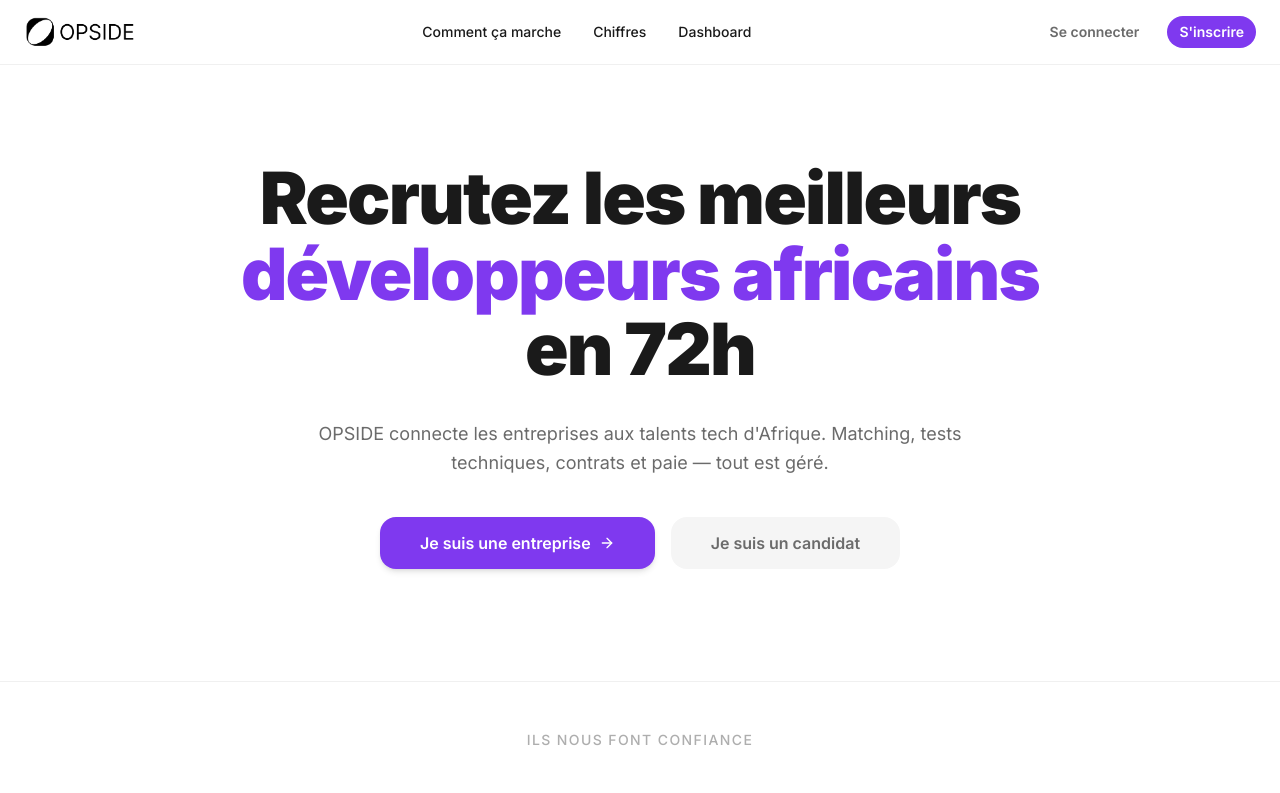
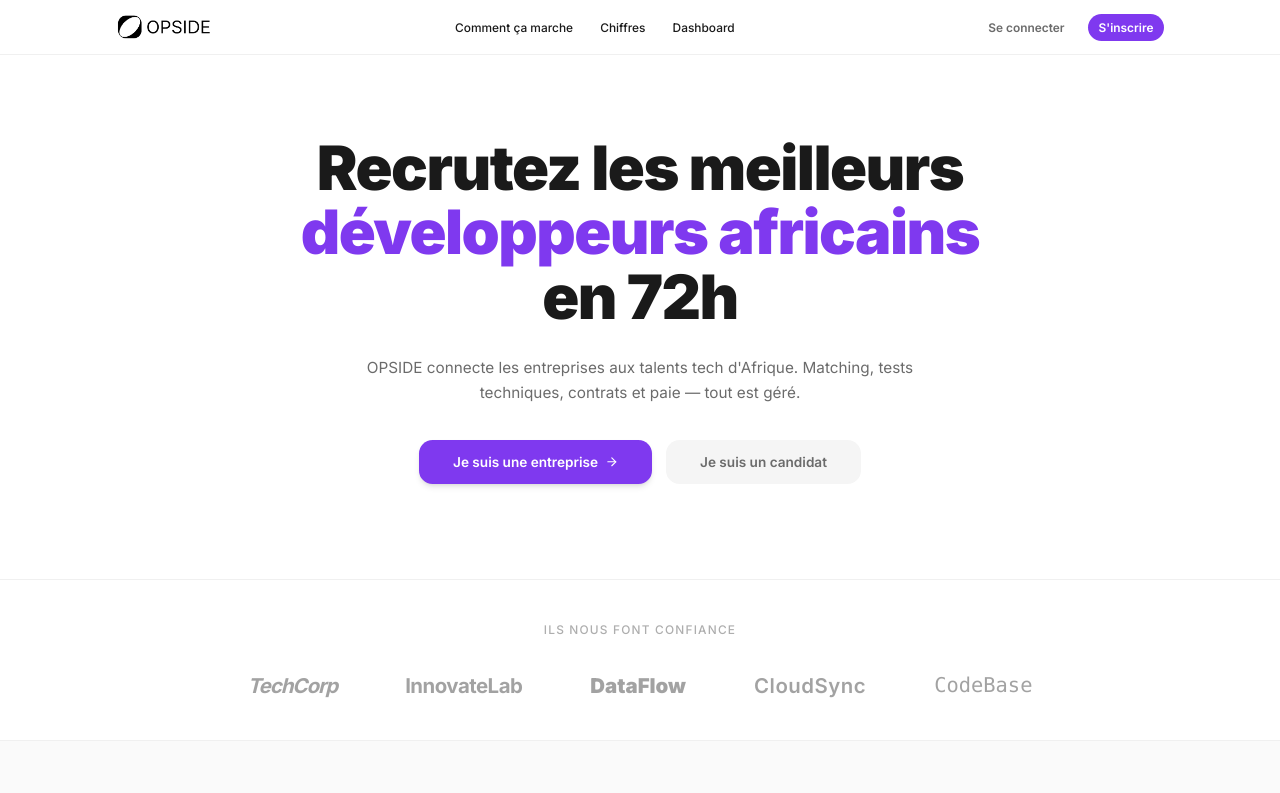
Before and after one commit to angelinah-creator/OPSIDE_Project, a Next.js app in the folder frontend/: page / in a window 1280 px wide. Shown: the top 793 px of the page. Built offline with nearby package versions, Linux system fonts and the light colour scheme.

Commit message:
correction du zoom dans globalcss

```diff
--- a/frontend/app/globals.css
+++ b/frontend/app/globals.css
@@ -10,6 +10,7 @@
 
 html {
   scroll-behavior: smooth;
+  font-size: 85%;
 }
 
 body {
--- a/frontend/components/dashboard/client/CandidaturesTab.tsx
+++ b/frontend/components/dashboard/client/CandidaturesTab.tsx
@@ -209,7 +209,7 @@ export default function ClientCandidaturesTab() {
               className="bg-white rounded-3xl p-6 border border-slate-100 shadow-sm hover:shadow-xl hover:shadow-slate-200/50 transition-all duration-300 flex flex-col group cursor-pointer"
             >
               <div className="flex justify-between items-start mb-4">
-                <div className="w-12 h-12 rounded-2xl bg-slate-50 flex items-center justify-center shrink-0 overflow-hidden border border-slate-100">
+                <div className="w-18 h-18 rounded-xl bg-slate-50 flex items-center justify-center shrink-0 overflow-hidden border border-slate-100">
                   {cand.candidate.candidate?.photo_url ? (
                     <img
                       src={cand.candidate.candidate.photo_url.startsWith('http') ? cand.candidate.candidate.photo_url : `${process.env.NEXT_PUBLIC_API_URL || 'http://localhost:3001'}${cand.candidate.candidate.photo_url}`}
```
